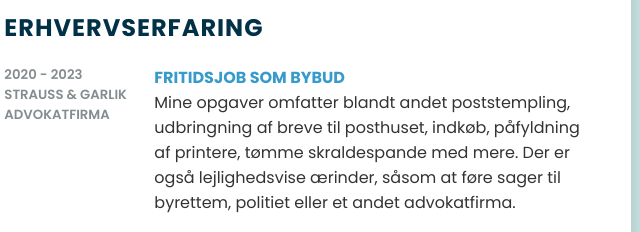
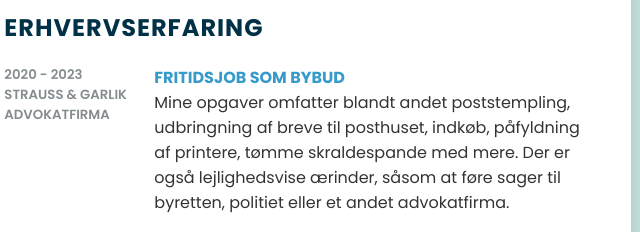
Before and after one commit to webMLG/CV, a plain HTML site: page index.html in a window 1280 px wide. Shown: the part 350-582 px from the top of the page, 509-1149 px from the left. Drawn offline with Linux system fonts and the light colour scheme.

Commit message:
corrected writing mistake

```diff
--- a/index.html
+++ b/index.html
@@ -98,7 +98,7 @@
                         <h4>Fritidsjob som bybud</h4>
                         <p> Mine opgaver omfatter blandt andet poststempling, udbringning af breve til posthuset, indkøb,
                             påfyldning af printere, tømme skraldespande med mere. Der er også lejlighedsvise ærinder,
-                            såsom at føre sager til byrettem, politiet eller et andet advokatfirma.</p>
+                            såsom at føre sager til byretten, politiet eller et andet advokatfirma.</p>
                     </div>
                 </div>
                 <div class="box">
```
